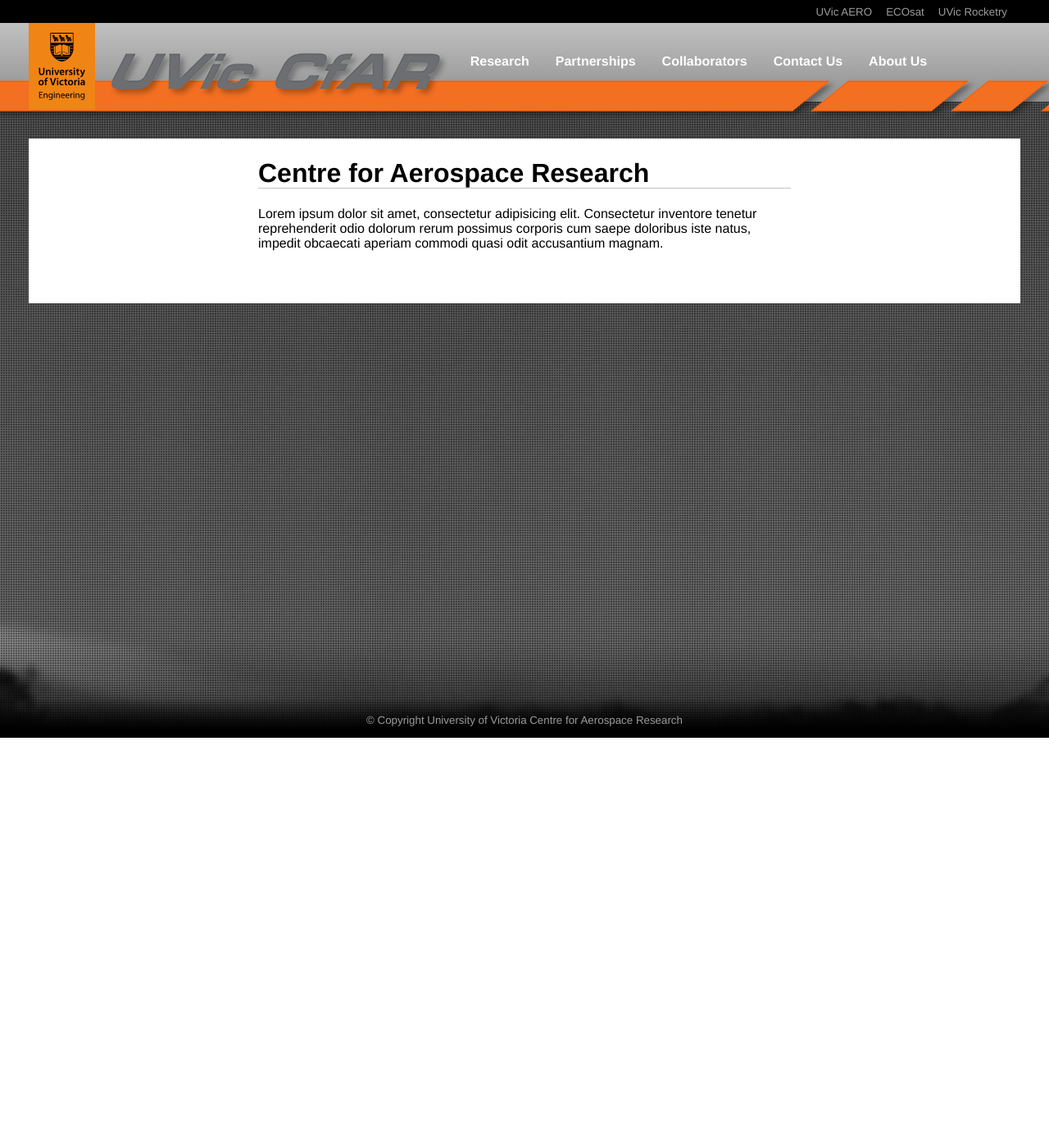
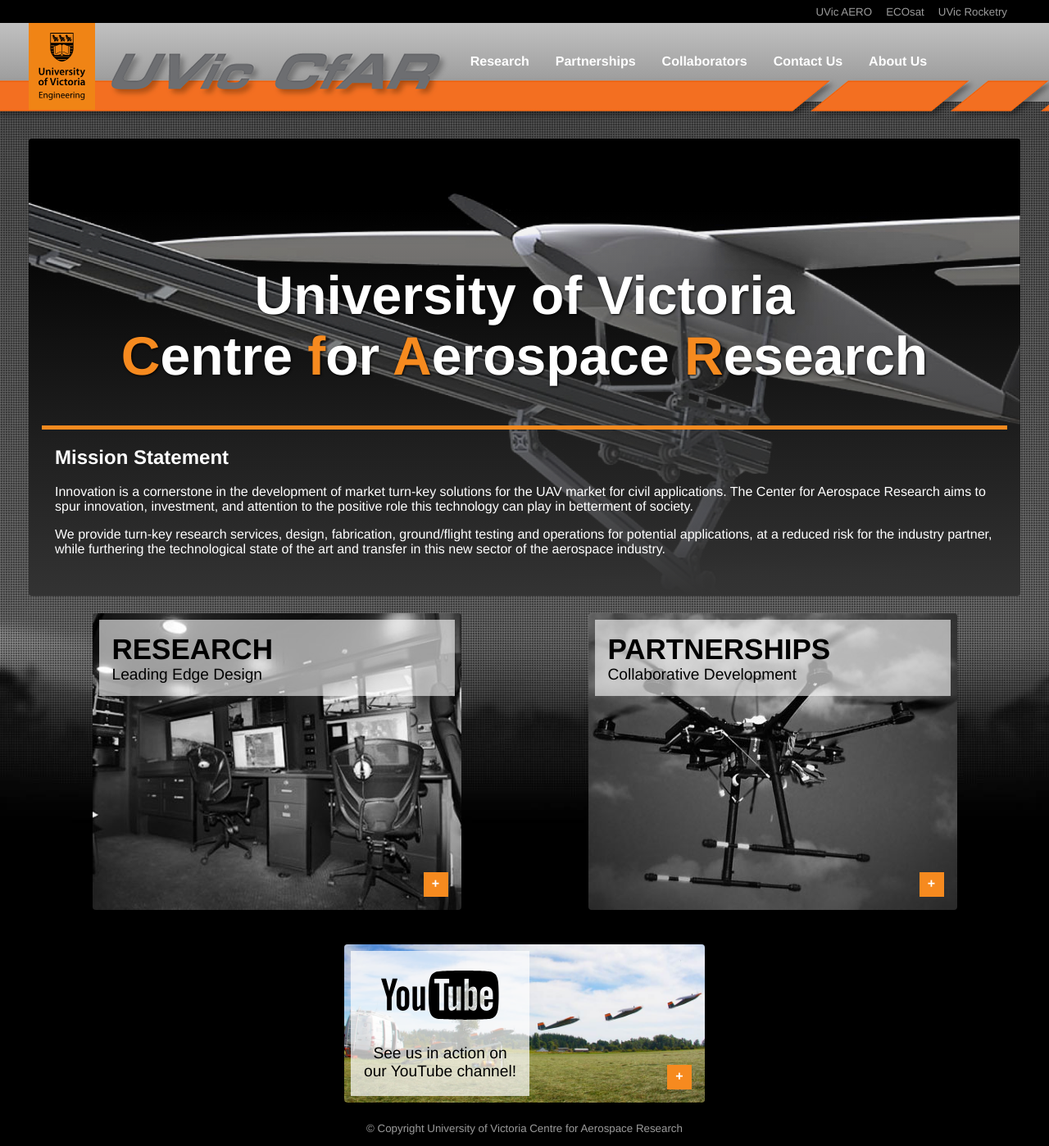
Before and after one commit to UVic-CfAR/uvic-cfar.github.io, a Jekyll site: the page built from index.html, in a window 1280 px wide. Shown: the whole page at 82% size. Built offline with Jekyll 4.4.1, drawn with Linux system fonts in a browser that asks for light colours; before the commit the page ends 900 px from its top, so only the background shows below that.

Commit message:
flesh out home page

```diff
--- a/index.html
+++ b/index.html
@@ -1,6 +1,40 @@
 ---
+layout: base
+stylesheet: splash
 ---
-<h1>Centre for Aerospace Research</h1>
-<p>
-Lorem ipsum dolor sit amet, consectetur adipisicing elit. Consectetur inventore tenetur reprehenderit odio dolorum rerum possimus corporis cum saepe doloribus iste natus, impedit obcaecati aperiam commodi quasi odit accusantium magnam.
-</p>
+<section class="splash__welcome">
+	<h1>
+		University of Victoria<br/>
+		<span>C</span>entre <span>f</span>or <span>A</span>erospace <span>R</span>esearch
+	</h1>
+
+	<h2>Mission Statement</h2>
+	<p>Innovation is a cornerstone in the development of market turn-key solutions for the UAV market for civil applications. The Center for Aerospace Research aims to spur innovation, investment, and attention to the positive role this technology can play in betterment of society.</p>
+
+	<p>We provide turn-key research services, design, fabrication, ground/flight testing and operations for potential applications, at a reduced risk for the industry partner, while furthering the technological state of the art and transfer in this new sector of the aerospace industry. </p>
+</section>
+
+<section class="splash__cols">
+	<a href="/research.html">
+		<hgroup>
+			<h2>Research</h2>
+			<p>Leading Edge Design</p>
+		</hgroup>
+		<img src="/images/home_tile_a.jpg" alt="" width="450"/>
+	</a>
+
+	<a href="/partnerships.html">
+		<hgroup>
+			<h2>Partnerships</h2>
+			<p>Collaborative Development</p>
+		</hgroup>
+		<img src="/images/home_tile_b.jpg" alt="" width="450"/>
+	</a>
+</section>
+
+<a href="https://www.youtube.com/user/UVicCfAR" class="splash__youtube">
+	<div>
+		<h2>{% include_relative images/youtube.svg %}</h2>
+		<p>See us in action on<br/>our YouTube channel!</p>
+	</div>
+</a>
--- /dev/null
+++ b/r/splash.scss
@@ -0,0 +1,161 @@
+---
+---
+@charset "UTF-8";
+
+@import "vars";
+
+._sitemain {
+	background-color: transparent;
+	padding: 0;
+
+	section {
+		margin-bottom: $rem;
+	}
+}
+
+.splash__welcome {
+	background-color: black;
+	background-image:
+		linear-gradient(
+			to bottom,
+			transparent,
+			transparent 15%,
+			#333
+		),
+		url(/images/Main_UAV.png);
+	background-repeat: no-repeat;
+	background-size: 100% 100%, 100% auto;
+	background-position: top center;
+	border-radius: 4px;
+	color: white;
+	padding: 2 * $rem;
+	position: relative;
+
+	h1 {
+		margin: (-$rem) (-$rem) 0;
+		text-align: center;
+		font-size: 66px;
+		padding: 12% 0 (3 * $rem);
+		text-shadow: 1px 1px 3px black;
+		border-bottom: 5px solid $cfar-orange;
+
+		span {
+			color: $cfar-orange;
+		}
+
+		@media (max-width: 800px) {
+			font-size: 40px;
+		}
+	}
+}
+
+@mixin link-hover {
+	position: relative;
+	border: 5px solid transparent;
+	background-clip: padding-box;
+	overflow: hidden;
+	border-radius: 9px;
+
+	&:hover {
+		border-color: $cfar-orange;
+		border-radius: 4px;
+	}
+
+	&::before,
+	&:hover::after {
+		background-color: $cfar-orange;
+		position: absolute;
+		z-index: 2;
+		bottom: $rem;
+		height: 30px;
+	}
+
+	&:hover::after {
+		content: "FIND OUT MORE";
+		color: black;
+		line-height: 30px;
+		right: $rem + 30px;
+		border-right: 1px solid darken($cfar-orange, 15%);
+		padding: 0 10px;
+	}
+
+	&::before {
+		content: "+";
+		font-weight: bold;
+		color: white;
+		width: 30px;
+		line-height: 27px;
+		text-align: center;
+		right: $rem;
+	}
+}
+
+.splash__youtube {
+	@include link-hover;
+
+	display: table;
+	width: 450px;
+	margin-left: auto;
+	margin-right: auto;
+	background-image: url(/images/showcase-d-item-b.jpg);
+	background-position: center bottom;
+	background-size: cover;
+	background-repeat: no-repeat;
+	padding: $rem / 2;
+
+	div {
+		display: inline-block;
+		background-color: transparentize(white, 0.3);
+		padding: 0 $rem;
+		color: black;
+		font-size: larger;
+		text-align: center;
+	}
+
+	svg {
+		height: 60px;
+	}
+}
+
+.splash__cols {
+	display: flex;
+	justify-content: space-around;
+	flex-wrap: wrap;
+	text-align: center; // in case flex isn't supported
+
+	a {
+		@include link-hover;
+
+		display: inline-block;
+		position: relative;
+		color: black;
+		margin-bottom: $rem;
+
+		hgroup {
+			position: absolute;
+			z-index: 1;
+			top: $rem/2;
+			left: $rem/2;
+			right: $rem/2;
+			background-color: transparentize(white, 0.4);
+			padding: $rem;
+			text-align: left;
+
+			h2 {
+				text-transform: uppercase;
+				font-size: 35px;
+				margin: 0;
+				padding: 0;
+			}
+
+			p {
+				margin: 0;
+				font-size: larger;
+			}
+		}
+
+		img {
+			display: block;
+		}
+	}
+}
```
Also changed, not shown: images/Main_UAV.png (added), images/youtube.svg (added).
